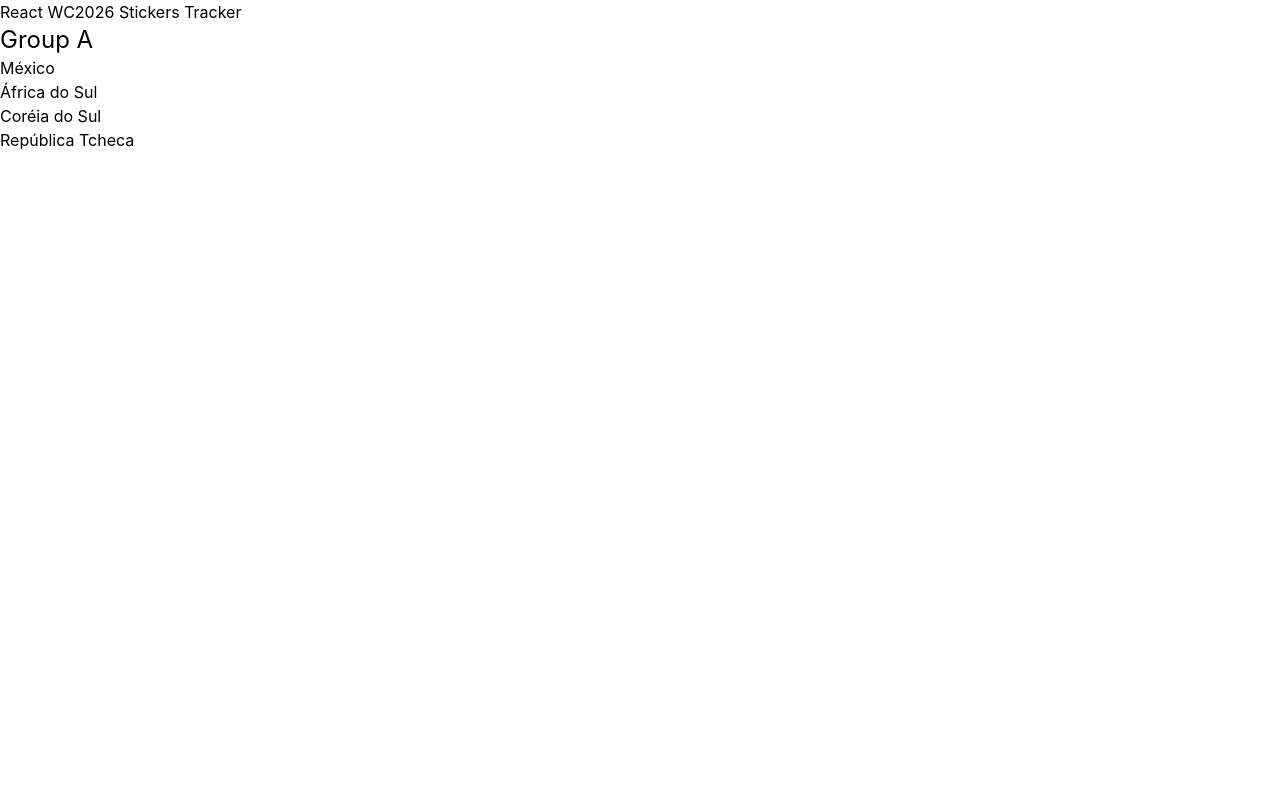
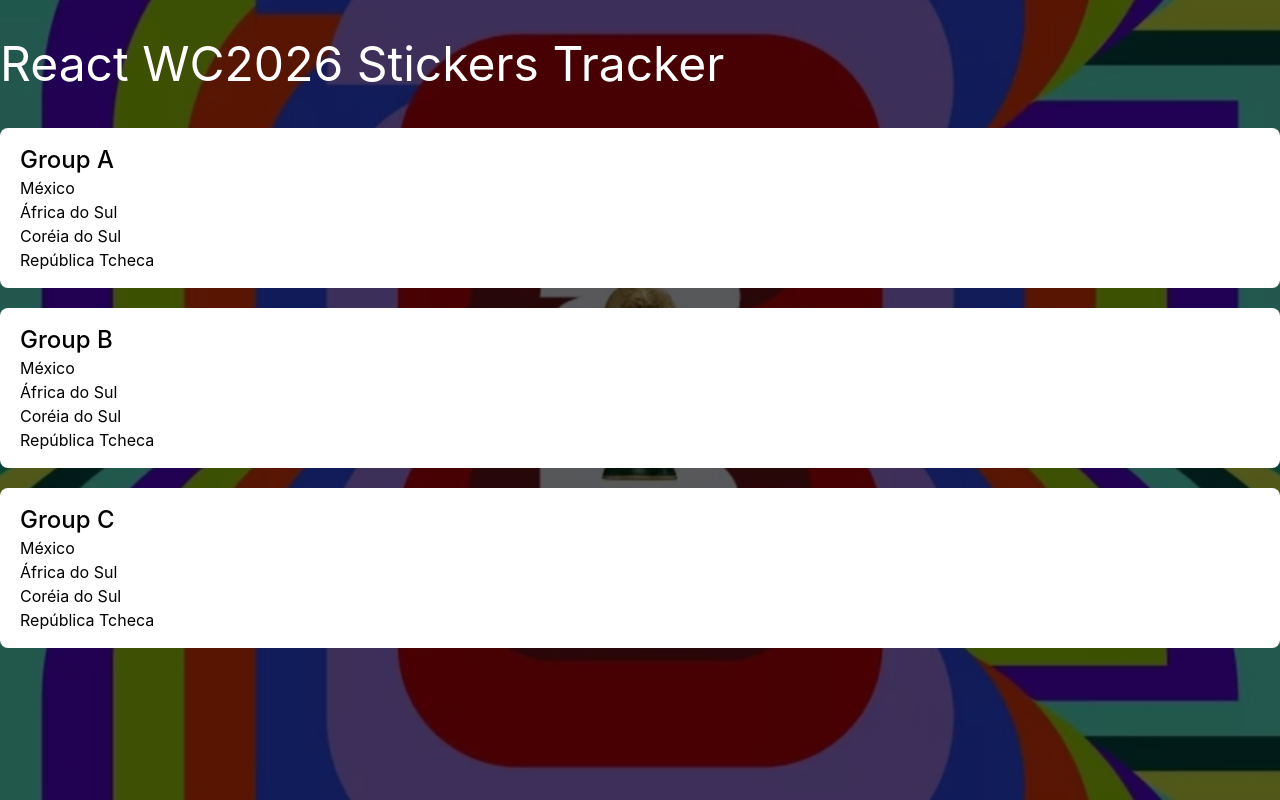
Before and after one commit to caueamaral/react-wc2026-stickers-tracker, a React (Vite) app: page / in a window 1280 px wide. Built offline with nearby package versions, Linux system fonts and the light colour scheme.

Commit message:
feat: background image and initial structure

```diff
--- a/src/App.tsx
+++ b/src/App.tsx
@@ -4,10 +4,10 @@ import './css/styles.css'
 
 function App() {
   return (
-    <>
+    <div className="container mx-auto mt-10">
       <Header />
       <Main />
-    </>
+    </div>
   )
 }
 
--- a/src/components/Groups.tsx
+++ b/src/components/Groups.tsx
@@ -1,9 +1,14 @@
 export function Groups() {
     return (
-        <article>
-            <section>
+        <article className="flex flex-col gap-5">
+            {
+                ['A', 'B', 'C'].map(index => (
+                    <section
+                        key={index}
+                        className="bg-white py-4 px-5 rounded-lg"
+                    >
                         <header>
-                    <h2 className="text-2xl">Group A</h2>
+                            <h2 className="text-2xl font-medium">Group {index}</h2>
                         </header>
                         <div>
                             <div>
@@ -20,6 +25,8 @@ export function Groups() {
                             </div>
                         </div>
                     </section>
+                ))
+            }
         </article>
     )
 }
--- a/src/components/Header.tsx
+++ b/src/components/Header.tsx
@@ -1,7 +1,9 @@
 export function Header() {
     return (
         <header>
-            <h1>React WC2026 Stickers Tracker</h1>
+            <h1 className="text-5xl text-white">
+                React WC2026 Stickers Tracker
+            </h1>
         </header>
     )
 }
--- a/src/components/Main.tsx
+++ b/src/components/Main.tsx
@@ -2,7 +2,7 @@ import { Groups } from './Groups'
 
 export function Main() {
     return (
-        <main>
+        <main className="mt-10">
             <Groups />
         </main>
     )
--- a/src/css/styles.css
+++ b/src/css/styles.css
@@ -1 +1,11 @@
-@import 'tailwindcss'
+@import 'tailwindcss';
+
+html, body {
+    min-height: 100%;
+}
+
+html {
+    background:
+        linear-gradient(rgba(0, 0, 0, .6), rgba(0, 0, 0, .6)),
+        url('../images/wc2026-bg.jpg') no-repeat center / cover
+}
```
Also changed, not shown: src/images/wc2026-bg.jpg (added). Lines whose indentation alone changed are shown as unchanged.
